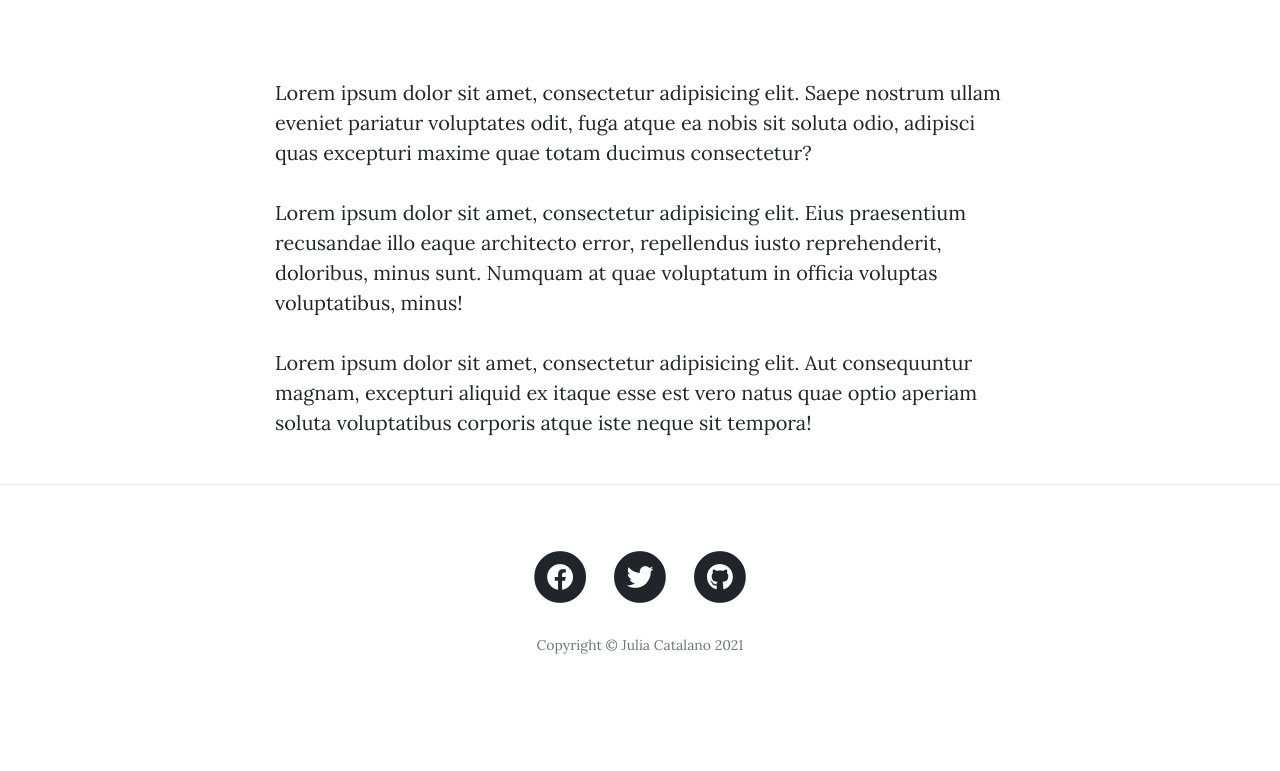
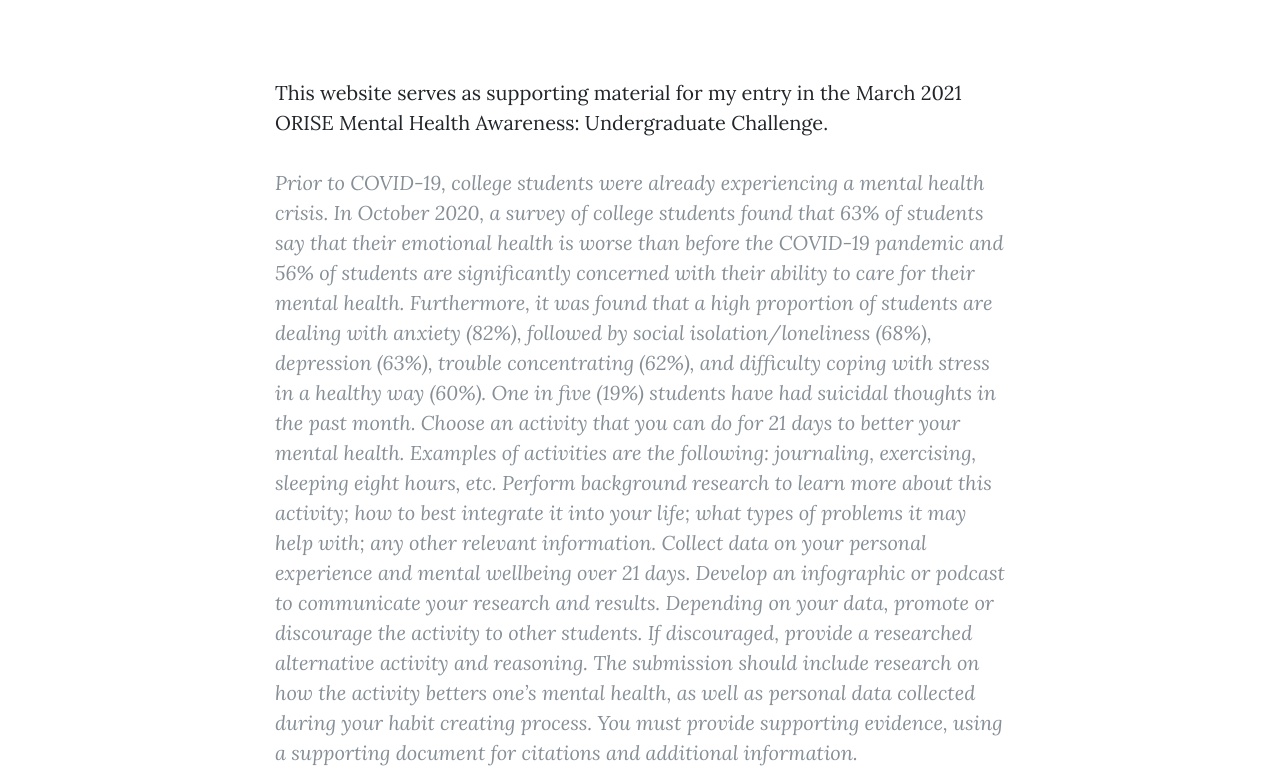
Before and after one commit to juliacat23/podcastwebsite, a website: page about.html in a window 1280 px wide. Shown: the part 534-1305 px from the top of the page. Before the commit the page ends 1255 px from the top, so only its background shows below. Drawn offline with nearby package versions, Linux system fonts and the light colour scheme.

Commit message:
Update about.html

```diff
--- a/about.html
+++ b/about.html
@@ -71,7 +71,11 @@
   <div class="container">
     <div class="row">
       <div class="col-lg-8 col-md-10 mx-auto">
-        <p>Lorem ipsum dolor sit amet, consectetur adipisicing elit. Saepe nostrum ullam eveniet pariatur voluptates odit, fuga atque ea nobis sit soluta odio, adipisci quas excepturi maxime quae totam ducimus consectetur?</p>
+        <p>This website serves as supporting material for my entry in the March 2021 ORISE Mental Health Awareness: Undergraduate Challenge. </p>
+        <blockquote cite="https://orise.orau.gov/resources/stem/scholarships.html">
+          Prior to COVID-19, college students were already experiencing a mental health crisis. In October 2020, a survey of college students found that 63% of students say that their emotional health is worse than before the COVID-19 pandemic and 56% of students are significantly concerned with their ability to care for their mental health. Furthermore, it was found that a high proportion of students are dealing with anxiety (82%), followed by social isolation/loneliness (68%), depression (63%), trouble concentrating (62%), and difficulty coping with stress in a healthy way (60%). One in five (19%) students have had suicidal thoughts in the past month.
+          Choose an activity that you can do for 21 days to better your mental health. Examples of activities are the following: journaling, exercising, sleeping eight hours, etc. Perform background research to learn more about this activity; how to best integrate it into your life; what types of problems it may help with; any other relevant information. Collect data on your personal experience and mental wellbeing over 21 days. Develop an infographic or podcast to communicate your research and results. Depending on your data, promote or discourage the activity to other students. If discouraged, provide a researched alternative activity and reasoning. The submission should include research on how the activity betters one’s mental health, as well as personal data collected during your habit creating process. You must provide supporting evidence, using a supporting document for citations and additional information.
+        </blockquote>
         <p>Lorem ipsum dolor sit amet, consectetur adipisicing elit. Eius praesentium recusandae illo eaque architecto error, repellendus iusto reprehenderit, doloribus, minus sunt. Numquam at quae voluptatum in officia voluptas voluptatibus, minus!</p>
         <p>Lorem ipsum dolor sit amet, consectetur adipisicing elit. Aut consequuntur magnam, excepturi aliquid ex itaque esse est vero natus quae optio aperiam soluta voluptatibus corporis atque iste neque sit tempora!</p>
       </div>
```
